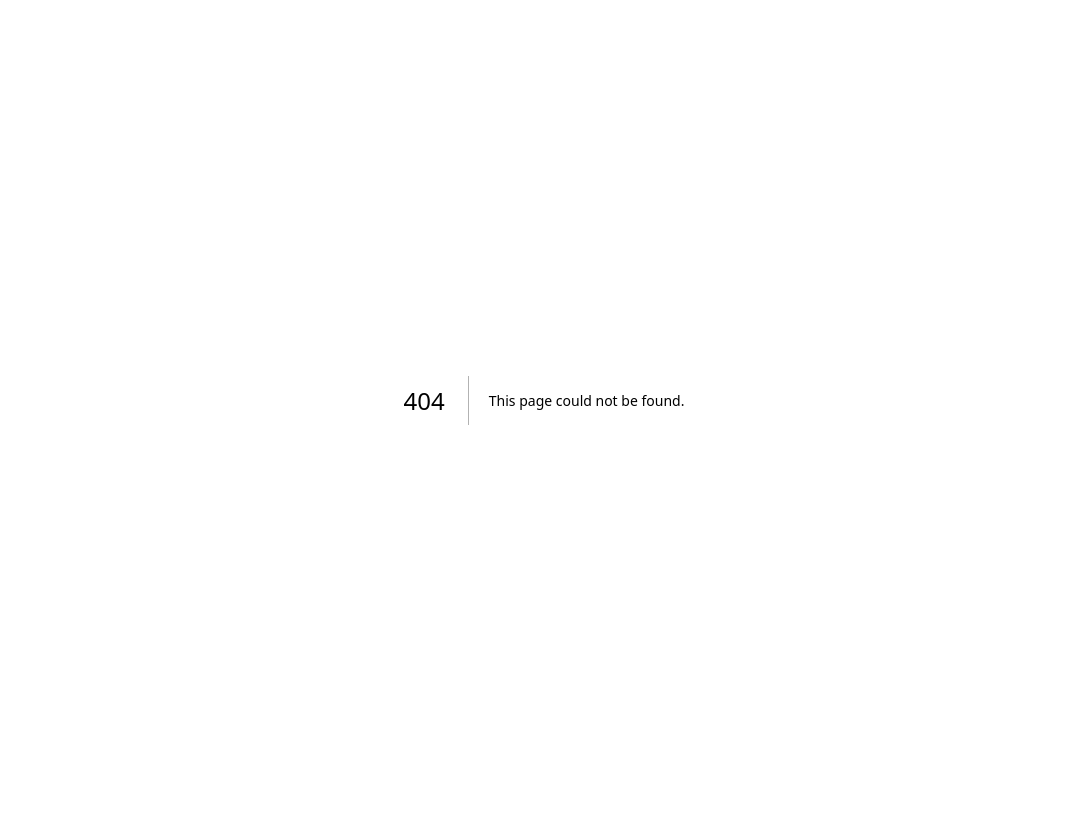
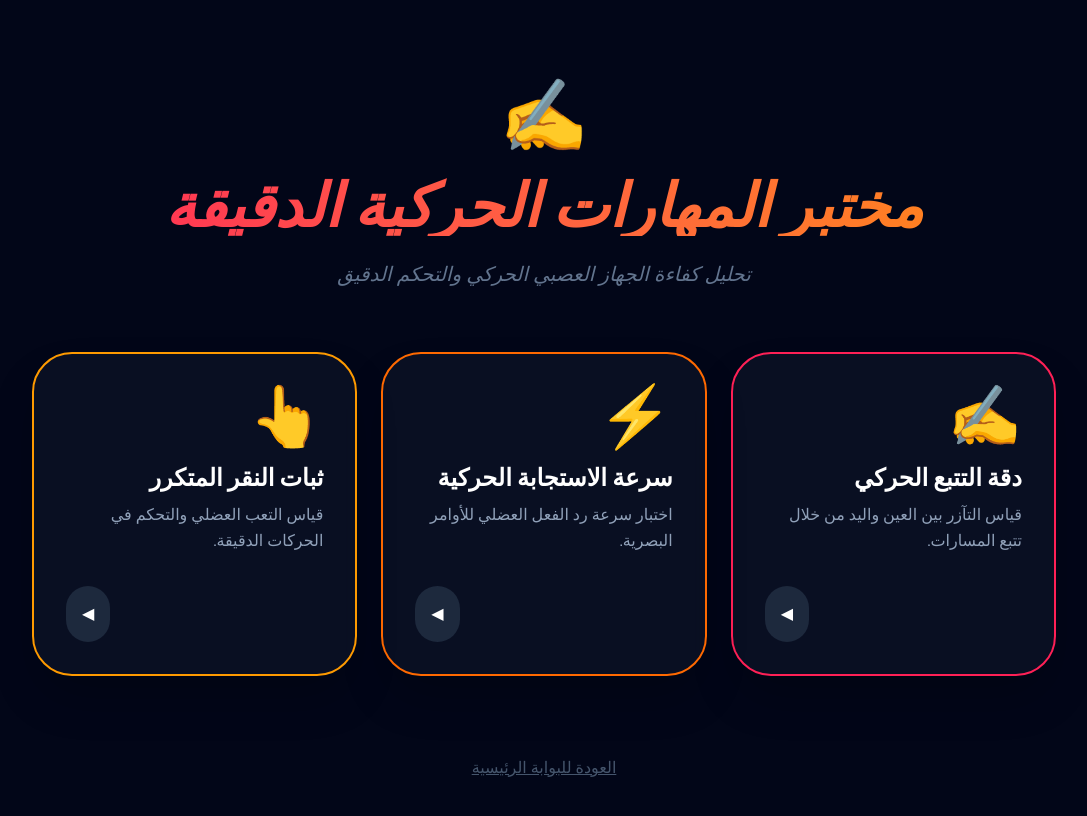
Before and after one commit to vivaex/basira-global, a Next.js app: page /diagnose/motor in a window 1280 px wide. Before the commit this address had no page. Shown: the top 816 px of the page, without its empty margins (96-1183 px from the left). Built offline with nearby package versions, Linux system fonts and the light colour scheme.

Commit message:
added Motor suite with Precision Path test

```diff
--- /dev/null
+++ b/app/diagnose/motor/page.tsx
@@ -0,0 +1,45 @@
+'use client';
+import Link from 'next/link';
+
+export default function MotorMenu() {
+  const tests = [
+    { id: 'precision', title: 'دقة التتبع الحركي', icon: '✍️', color: 'border-rose-500', desc: 'قياس التآزر بين العين واليد من خلال تتبع المسارات.' },
+    { id: 'reaction', title: 'سرعة الاستجابة الحركية', icon: '⚡', color: 'border-orange-500', desc: 'اختبار سرعة رد الفعل العضلي للأوامر البصرية.' },
+    { id: 'tapping', title: 'ثبات النقر المتكرر', icon: '👆', color: 'border-amber-500', desc: 'قياس التعب العضلي والتحكم في الحركات الدقيقة.' },
+  ];
+
+  return (
+    <main className="min-h-screen bg-slate-950 text-white p-6 md:p-20 font-sans" dir="rtl">
+      <div className="max-w-5xl mx-auto">
+        <header className="text-center mb-16 animate-in fade-in">
+          <div className="text-7xl mb-6">✍️</div>
+          <h1 className="text-5xl md:text-6xl font-black bg-gradient-to-r from-rose-500 to-orange-400 bg-clip-text text-transparent italic">
+            مختبر المهارات الحركية الدقيقة
+          </h1>
+          <p className="text-slate-500 mt-6 text-xl italic">تحليل كفاءة الجهاز العصبي الحركي والتحكم الدقيق</p>
+        </header>
+
+        <div className="grid md:grid-cols-2 lg:grid-cols-3 gap-6">
+          {tests.map((test) => (
+            <Link key={test.id} href={`/diagnose/motor/${test.id}`}>
+              <div className={`bg-slate-900/60 backdrop-blur-md p-8 rounded-[2.5rem] border-2 ${test.color} hover:scale-[1.05] transition-all cursor-pointer shadow-2xl group h-full flex flex-col justify-between`}>
+                <div className="text-right">
+                  <span className="text-6xl mb-4 block">{test.icon}</span>
+                  <h2 className="text-2xl font-black text-white mb-2">{test.title}</h2>
+                  <p className="text-slate-400 font-light leading-relaxed">{test.desc}</p>
+                </div>
+                <div className="mt-8 flex justify-end">
+                    <span className="bg-slate-800 p-4 rounded-full group-hover:bg-rose-600 transition-colors">◀</span>
+                </div>
+              </div>
+            </Link>
+          ))}
+        </div>
+
+        <div className="mt-20 text-center">
+          <Link href="/diagnose" className="text-slate-600 hover:text-white underline transition">العودة للبوابة الرئيسية</Link>
+        </div>
+      </div>
+    </main>
+  );
+}
--- /dev/null
+++ b/app/diagnose/motor/precision/page.tsx
@@ -0,0 +1,99 @@
+'use client';
+import { useState, useEffect, useRef } from 'react';
+import Link from 'next/link';
+
+export default function MotorPrecision() {
+  const [gameState, setGameState] = useState<'start' | 'playing' | 'result'>('start');
+  const [score, setScore] = useState(100);
+  const [isOut, setIsOut] = useState(false);
+  const containerRef = useRef<HTMLDivElement>(null);
+
+  // حماية النتيجة وحفظها
+  const finishTest = (finalScore: number) => {
+    if (typeof window !== 'undefined') {
+      localStorage.setItem('motorPrecisionScore', finalScore.toString());
+    }
+    setGameState('result');
+  };
+
+  const handleMouseMove = (e: React.MouseEvent) => {
+    if (gameState !== 'playing') return;
+
+    // التحقق إذا كان المؤشر خرج عن المسار (عن طريق العناصر)
+    // في هذا الاختبار البسيط، سنعتمد على منطق "الخروج من الحاوية"
+  };
+
+  return (
+    <main className="min-h-screen bg-slate-950 text-white flex flex-col items-center justify-center p-6 font-sans" dir="rtl">
+      <div className="bg-slate-900 p-8 md:p-12 rounded-[3.5rem] border-4 border-rose-500/20 shadow-2xl max-w-3xl w-full text-center relative overflow-hidden">
+
+        {gameState === 'start' && (
+          <div className="animate-in zoom-in">
+            <div className="text-7xl mb-6">🖋️</div>
+            <h1 className="text-4xl font-black mb-6 text-rose-500 italic font-sans">تحدي المسار الذهبي</h1>
+            <div className="bg-slate-950 p-6 rounded-2xl border border-slate-800 text-right mb-10 space-y-4">
+                <p className="text-blue-400 font-bold">💡 القيمة التشخيصية:</p>
+                <p className="text-slate-300 text-sm leading-relaxed italic">
+                    هذا الاختبار يحاكي "اختبار متاهة بورتيوس" العالمي، ويقيس دقة التآزر بين العين واليد، وهو مؤشر أساسي لسرعة تعلم الكتابة والتحكم العضلي الدقيق.
+                </p>
+                <p className="text-xl text-white">المهمة: ابقِ المؤشر (أو إصبعك) داخل المسار <span className="text-rose-500 font-bold underline">الأصفر</span> من البداية للنهاية دون الخروج عنه!</p>
+            </div>
+            <button onClick={() => setGameState('playing')} className="bg-rose-600 hover:bg-rose-500 px-16 py-5 rounded-2xl font-black text-2xl shadow-xl transition-all">
+                ابدأ الرحلة 🚀
+            </button>
+          </div>
+        )}
+
+        {gameState === 'playing' && (
+          <div className="animate-in fade-in flex flex-col items-center">
+            <div className="flex justify-between w-full mb-8">
+               <span className="text-rose-500 font-black">الدقة الحالية: {score}%</span>
+               <span className="text-slate-500 italic">اتبع المسار بحذر...</span>
+            </div>
+
+            {/* المسار الحركي */}
+            <div
+              className="relative w-full h-64 bg-slate-950 rounded-3xl border-2 border-slate-800 overflow-hidden cursor-crosshair"
+              onMouseLeave={() => { setIsOut(true); setScore(s => Math.max(0, s - 1)); }}
+              onMouseEnter={() => setIsOut(false)}
+            >
+                {/* منطقة البداية */}
+                <div className="absolute left-0 top-1/2 -translate-y-1/2 w-20 h-20 bg-green-500/20 border-r-4 border-green-500 flex items-center justify-center font-bold text-green-500">
+                    ابدأ
+                </div>
+
+                {/* المسار الملتوي (بسيط للتمثيل) */}
+                <div className="absolute inset-x-20 inset-y-10 bg-rose-500/10 border-y-4 border-rose-500/30 flex items-center justify-center">
+                    <div className="w-full h-12 bg-rose-500/20 border-y-2 border-rose-500 animate-pulse"></div>
+                </div>
+
+                {/* منطقة النهاية */}
+                <button
+                  onMouseEnter={() => finishTest(score)}
+                  className="absolute right-0 top-1/2 -translate-y-1/2 w-20 h-20 bg-blue-500/20 border-l-4 border-blue-500 flex items-center justify-center font-bold text-blue-500 hover:bg-blue-500 hover:text-white transition-all"
+                >
+                    النهاية
+                </button>
+            </div>
+
+            {isOut && <p className="mt-4 text-red-500 animate-bounce font-bold">⚠️ أنت خارج المسار! عُد بسرعة!</p>}
+          </div>
+        )}
+
+        {gameState === 'result' && (
+          <div className="animate-in zoom-in">
+            <div className="text-8xl mb-6">🎯</div>
+            <h2 className="text-5xl font-black text-rose-500 mb-6 italic font-sans">تحكم مذهل!</h2>
+            <div className="bg-slate-950 p-10 rounded-[2.5rem] mb-10 border border-rose-500/20">
+               <p className="text-slate-500 mb-2 font-bold uppercase tracking-widest">نسبة دقة التآزر الحركي</p>
+               <div className="text-8xl font-black text-white">{score}%</div>
+            </div>
+            <Link href="/diagnose/motor">
+              <button className="bg-slate-800 hover:bg-slate-700 px-12 py-4 rounded-xl font-bold transition">العودة لمختبر الحركة</button>
+            </Link>
+          </div>
+        )}
+      </div>
+    </main>
+  );
+}
```
